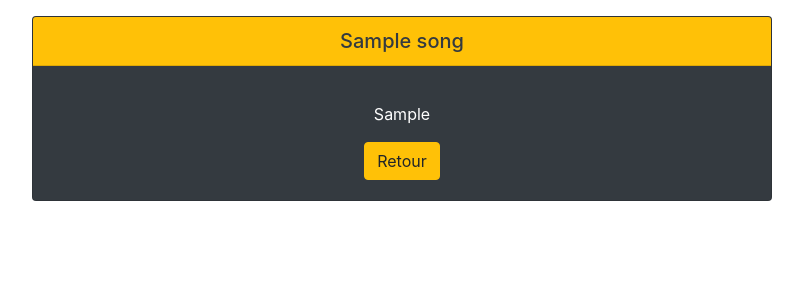
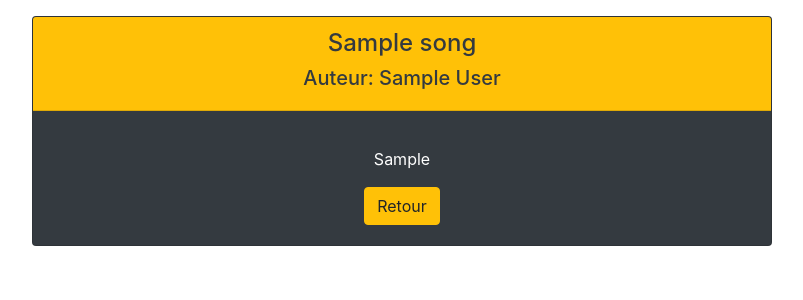
Before and after one commit to JBthePenguin/CanteraSongLyrics, a Django app: a page that uses songapp/templates/songapp/base.html in a window 1280 px wide. Shown: the part 72-372 px from the top of the page, without its empty margins (238-1041 px from the left). Run offline with Django 3.2, Linux system fonts and the light colour scheme; tables that the repository leaves empty hold one stand-in row (values such as "Sample post"); some libraries are stand-ins or nearby versions.

Commit message:
add author for song model

```diff
--- a/songapp/admin.py
+++ b/songapp/admin.py
@@ -5,4 +5,4 @@ from songapp.models import Song
 @admin.register(Song)
 class SongAdmin(admin.ModelAdmin):
     search_fields = ('title',)
-    list_display = ('title',)
+    list_display = ('title', 'author')
--- a/songapp/models.py
+++ b/songapp/models.py
@@ -7,6 +7,9 @@ class Song(models.Model):
         error_messages={
             'unique': 'Un chant avec ce titre est déjà répertoriée'
         })
+    author = models.CharField(
+        db_index=True, max_length=255, verbose_name='auteur',
+        default="", blank=True)
     lyrics = models.TextField(verbose_name='paroles')
 
     class Meta:
--- a/songapp/templates/songapp/base.html
+++ b/songapp/templates/songapp/base.html
@@ -9,7 +9,6 @@
         <meta name="description" content="Cantera Song Lyrics">
         <meta name="author" content="JBthePenguin">
         <!-- Favicon -->
-        <!-- <link rel="icon" href="{% static 'img/favicon.png' %}" type="image/x-icon" /> -->
         <!---->
         <!-- Title -->
         <title>
--- a/songapp/templates/songapp/lyrics.html
+++ b/songapp/templates/songapp/lyrics.html
@@ -6,7 +6,12 @@
 <div class="container">
     <div class="row">
         <div class="card text-white bg-dark m-3 col-12 col-md-8 mx-auto pl-0 pr-0">
-            <h5 class="card-header text-dark bg-warning text-center">{{ song.title }}</h5>
+            <div class="card-header text-dark bg-warning text-center">
+                <h4>{{ song.title }}</h4>
+                {% if song.author != "" %}
+                    <h5>Auteur: {{ song.author }}</h5>
+                {% endif %}
+            </div>
             <div class="card-body text-center">
                 <p class="card-text">{{ song.lyrics|linebreaks }}</p>
                 <a href="{% url 'song' %}" class="btn btn-warning">Retour</a>
--- a/songapp/templates/songapp/song.html
+++ b/songapp/templates/songapp/song.html
@@ -6,7 +6,7 @@
 <!-- List of titles -->
 <div class="row">
     <div class="col-sm-11 col-md-8 mx-auto">
-        <div class="list-group text-center mt-3">
+        <div class="list-group text-center mt-3 mb-3">
             <h4 class="list-group-item text-dark bg-warning">Chants</h4>
             {% for song in songs %}
                 <a href="paroles-{{ song.id }}/" class="list-group-item list-group-item-action bg-dark text-white">{{ song.title }}</a>
```
Also changed, not shown: README.md.
